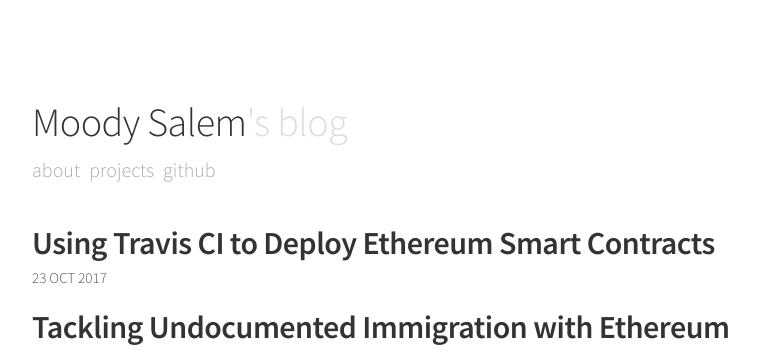
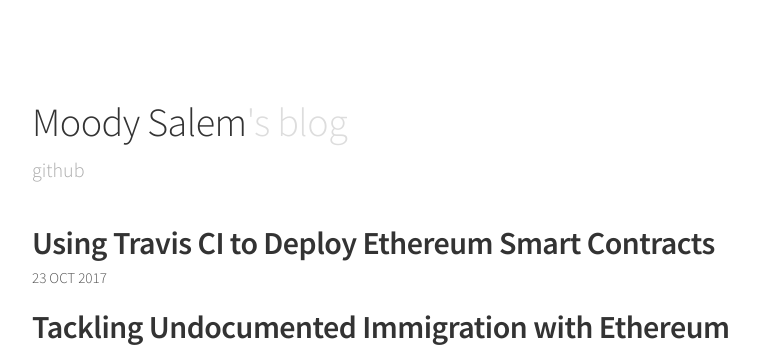
Before and after one commit to moodysalem/moodysalem.github.io, a Jekyll site: the page built from index.html, in a window 1280 px wide. Shown: the top 352 px of the page, without its empty margins (248-1007 px from the left). Built offline with Jekyll 4.4.1, drawn with Linux system fonts in a browser that asks for light colours; nearby versions of some CDN libraries; comment, search, counter and statistics services are not loaded.

Commit message:
Update _config.yml

```diff
--- a/_config.yml
+++ b/_config.yml
@@ -11,10 +11,6 @@
 
 # Navigation
 nav:
-  - name:           "about"
-    href:           "about/"
-  - name:           "projects"
-    href:           "projects/"
   - name:           "github"
     href:           "https://github.com/moodysalem"
 
```
